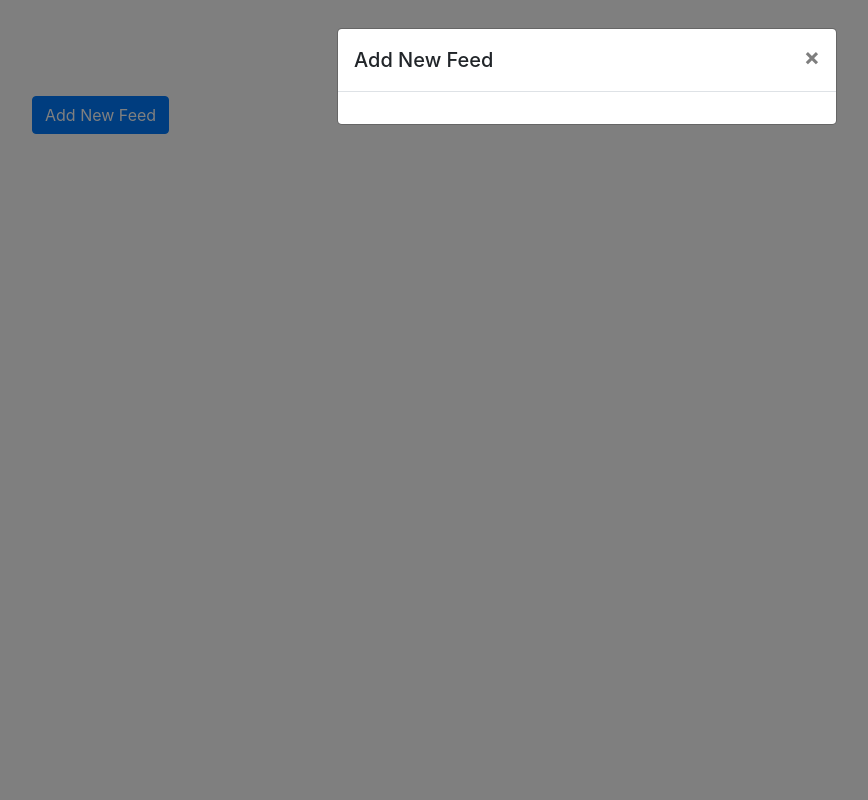
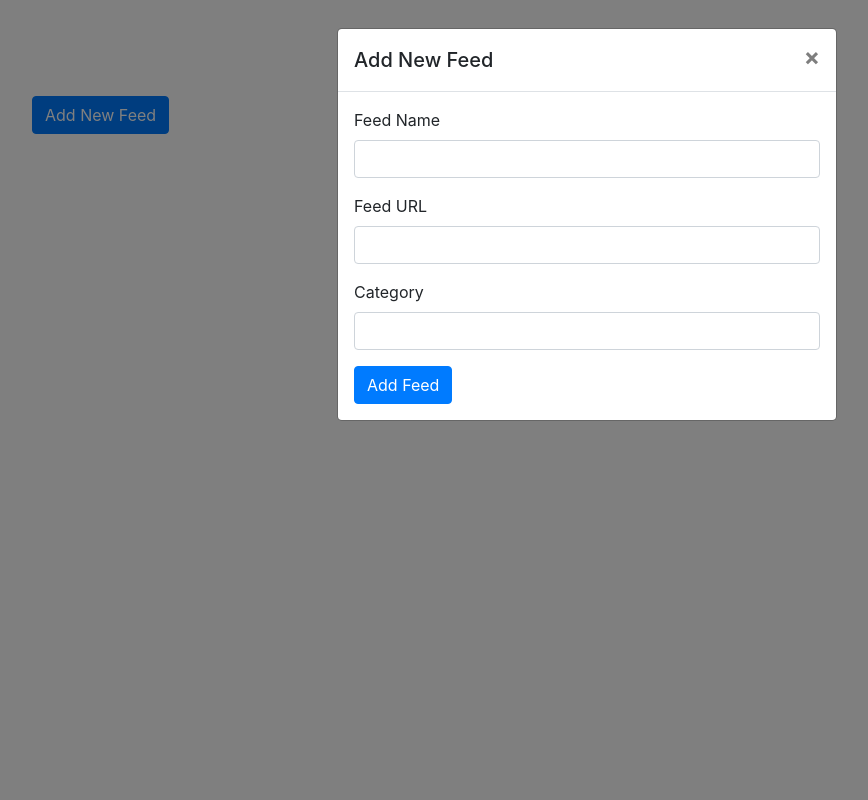
Before and after one commit to mullinmax/aggy, a Flask app: page / in a window 1280 px wide, after a click on "Add New Feed". Shown: the whole page, without its empty margins (53-921 px from the left). Run offline with Flask 3, Linux system fonts and the light colour scheme; data that the repository does not hold is empty; some libraries are stand-ins or nearby versions.

Commit message:
playing with adding feeds

```diff
--- a/src/webui/app.py
+++ b/src/webui/app.py
@@ -16,17 +16,15 @@ r = redis.Redis(host=REDIS_HOST, port=REDIS_PORT, decode_responses=True)
 def add_feed():
     if request.method == 'POST':
         feed_name = request.form.get('feed_name')
+        feed_url = request.form.get('feed_url')
         feed_category = request.form.get('feed_category')
-        feed_schedule = request.form.get('feed_schedule')
-        feed_url = request.form.get('feed_url')
 
-        if feed_name and feed_category and feed_schedule and feed_url:
+        if feed_name and feed_url:
             # Construct the feed object
             feed_data = {
                 'name': feed_name,
-                'category': feed_category,
-                'schedule': feed_schedule,
-                'url': feed_url
+                'url': feed_url,
+                'category': feed_category
             }
 
             # Save to Redis
--- a/src/webui/templates/index.html
+++ b/src/webui/templates/index.html
@@ -38,7 +38,19 @@
                 </div>
                 <div class="modal-body">
                     <form id="addFeedForm" action="{{ url_for('add_feed') }}" method="post">
-                        <!-- Form fields... -->
+                        <div class="form-group">
+                            <label for="feedName">Feed Name</label>
+                            <input type="text" class="form-control" id="feedName" name="feed_name" required>
+                        </div>
+                        <div class="form-group">
+                            <label for="feedUrl">Feed URL</label>
+                            <input type="url" class="form-control" id="feedUrl" name="feed_url" required>
+                        </div>
+                        <div class="form-group">
+                            <label for="feedCategory">Category</label>
+                            <input type="text" class="form-control" id="feedCategory" name="feed_category">
+                        </div>
+                        <button type="submit" class="btn btn-primary">Add Feed</button>
                     </form>
                 </div>
             </div>
```
